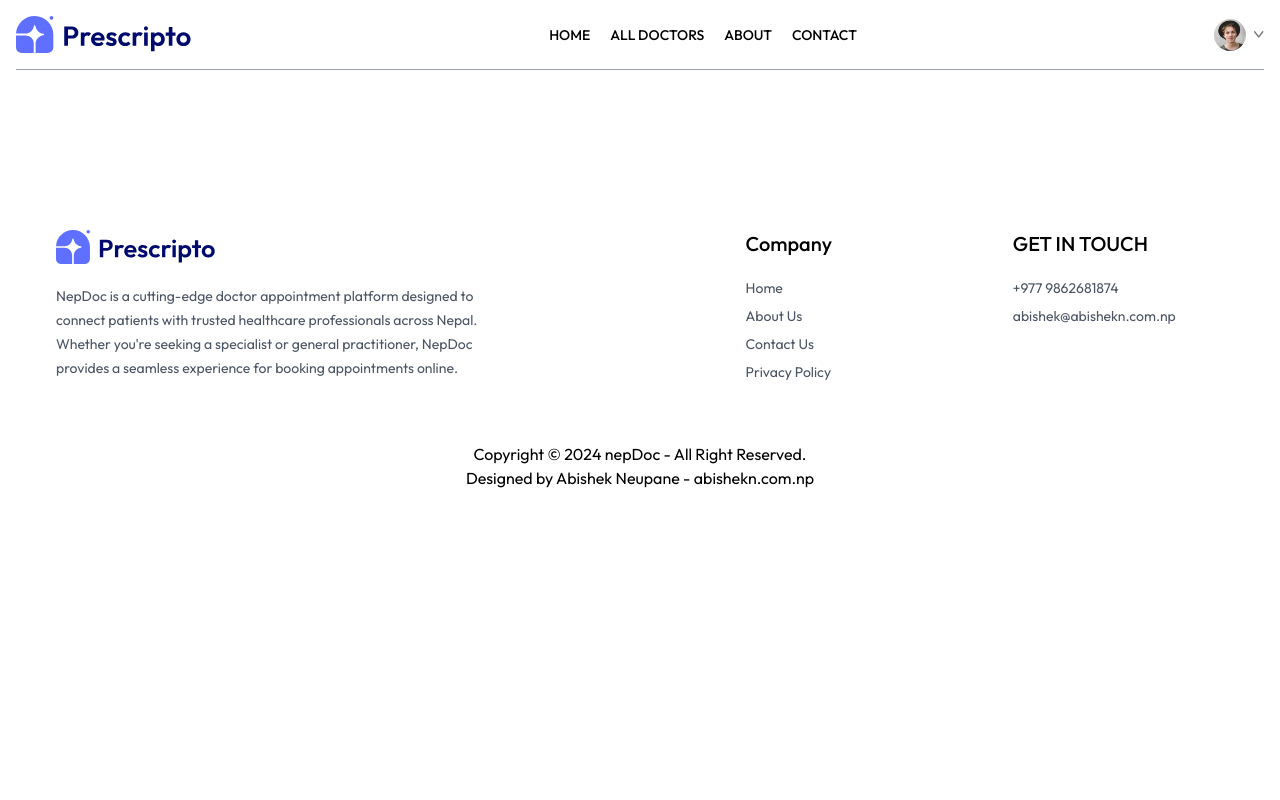
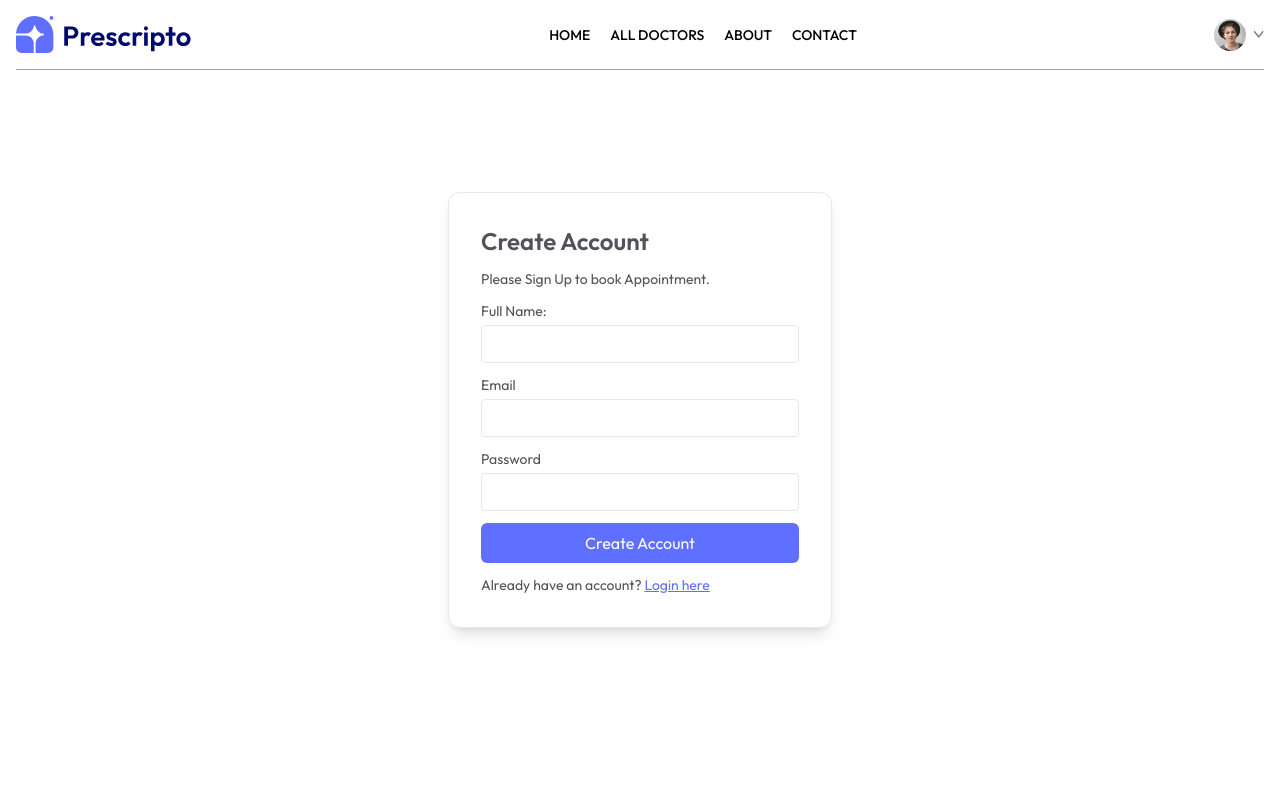
Before and after one commit to virtualabishek/nepDoc, a React (Vite) app in the folder frontend/: page /login in a window 1280 px wide. Shown: the top 800 px of the page. Built offline with nearby package versions, Linux system fonts and the light colour scheme.

Commit message:
Solved yesterday error and succesfully created a Sign In / Sign Up Page using state on the same Login.jsx

```diff
--- a/frontend/src/pages/Contact.jsx
+++ b/frontend/src/pages/Contact.jsx
@@ -1,7 +1,41 @@
 import React from "react";
+import { assets } from "../assets/assets";
 
 const Content = () => {
-  return <div></div>;
+  return (
+    <div>
+      <div className="text-center text-2xl pt-10 text-gray-500">
+        <p>
+          CONTACT <span className="text-gray-700 font-semibold ">US</span>
+        </p>
+      </div>
+      <div className="my-10 flex flex-col justify-center md:flex-row gap-10 mb-20 text-sm">
+        <img
+          className="w-full md:max-w-[360px]"
+          src={assets.contact_image}
+          alt=""
+        />
+        <div className="flex flex-col justify-center items-start gap-6">
+          <p className="font-semibold text-lg text-gray-600">Our Office</p>
+          <p className="text-gray-500 ">
+            44200 Bharatpur <br /> Sirjana Chock, Chitwan, Nepal
+          </p>
+          <p className="text-gray-500 ">
+            Tel: +977 9862681874 <br /> Email: abishek@abishekn.com.np
+          </p>
+          <p className="font-semibold text-lg text-gray-600">
+            CAREERS AT NEPDOC
+          </p>
+          <p className="text-gray-500">
+            Learn more about our teams and job openings
+          </p>
+          <button className="border border-black px-8 py-4 text-sm hover:bg-black hover:text-white transition-all duration-500">
+            Explore Jobs
+          </button>
+        </div>
+      </div>
+    </div>
+  );
 };
 
 export default Content;
--- a/frontend/src/pages/Login.jsx
+++ b/frontend/src/pages/Login.jsx
@@ -1,7 +1,89 @@
-import React from "react";
+import React, { useState } from "react";
 
 const Login = () => {
-  return <div></div>;
+  const [state, setState] = useState("Sign Up");
+  const [email, setEmail] = useState("");
+  const [password, setPassword] = useState("");
+  const [name, setName] = useState("");
+  const onSubmithandler = async (event) => {
+    event.preventDefualt();
+  };
+  return (
+    <div className="min-h-[80vh] flex items-center">
+      <form className="flex flex-col gap-3 m-auto items-start p-8 min-w-[340px] sm:min-w-96 border rounded-xl text-zinc-600 text-sm shadow-lg">
+        <p className="text-2xl font-semibold">
+          {state === "Sign Up" ? "Create Account" : "Login"}
+        </p>
+        <p>
+          Please {state === "Sign Up" ? "Sign Up" : "Log In"} to book
+          Appointment.
+        </p>
+        {state === "Sign Up" && (
+          <div className="w-full">
+            <p>Full Name:</p>
+            <input
+              className=" border border-zinx-300 rounded w-full p-2 mt-1"
+              type="text"
+              onChange={() => {
+                (e) => setName(e.target.name);
+              }}
+              value={name}
+              required
+            />
+          </div>
+        )}
+
+        <div className="w-full">
+          <p>Email</p>
+          <input
+            className=" border border-zinx-300 rounded w-full p-2 mt-1"
+            type="email"
+            onChange={() => {
+              (e) => setEmail(e.target.email);
+            }}
+            value={name}
+            required
+          />
+        </div>
+        <div className="w-full">
+          <p>Password</p>
+          <input
+            className=" border border-zinx-300 rounded w-full p-2 mt-1"
+            type="password"
+            onChange={() => {
+              (e) => setPassword(e.target.password);
+            }}
+            value={name}
+            required
+          />
+        </div>
+        <button className="bg-primary text-white w-full py-2 rounded-md text-base">
+          {state === "Sign Up" ? "Create Account" : "Login"}
+        </button>
+        {state === "Sign Up" ? (
+          <p>
+            Already have an account?{" "}
+            <span
+              onClick={() => setState("Login")}
+              className="text-primary underline cursor-pointer"
+            >
+              Login here
+            </span>{" "}
+          </p>
+        ) : (
+          <p>
+            Create a new account?{" "}
+            <span
+              onClick={() => setState("Sign Up")}
+              className="text-primary underline cursor-pointer"
+            >
+              Click Here
+            </span>
+          </p>
+        )}
+      </form>
+    </div>
+  );
 };
 
 export default Login;
```
